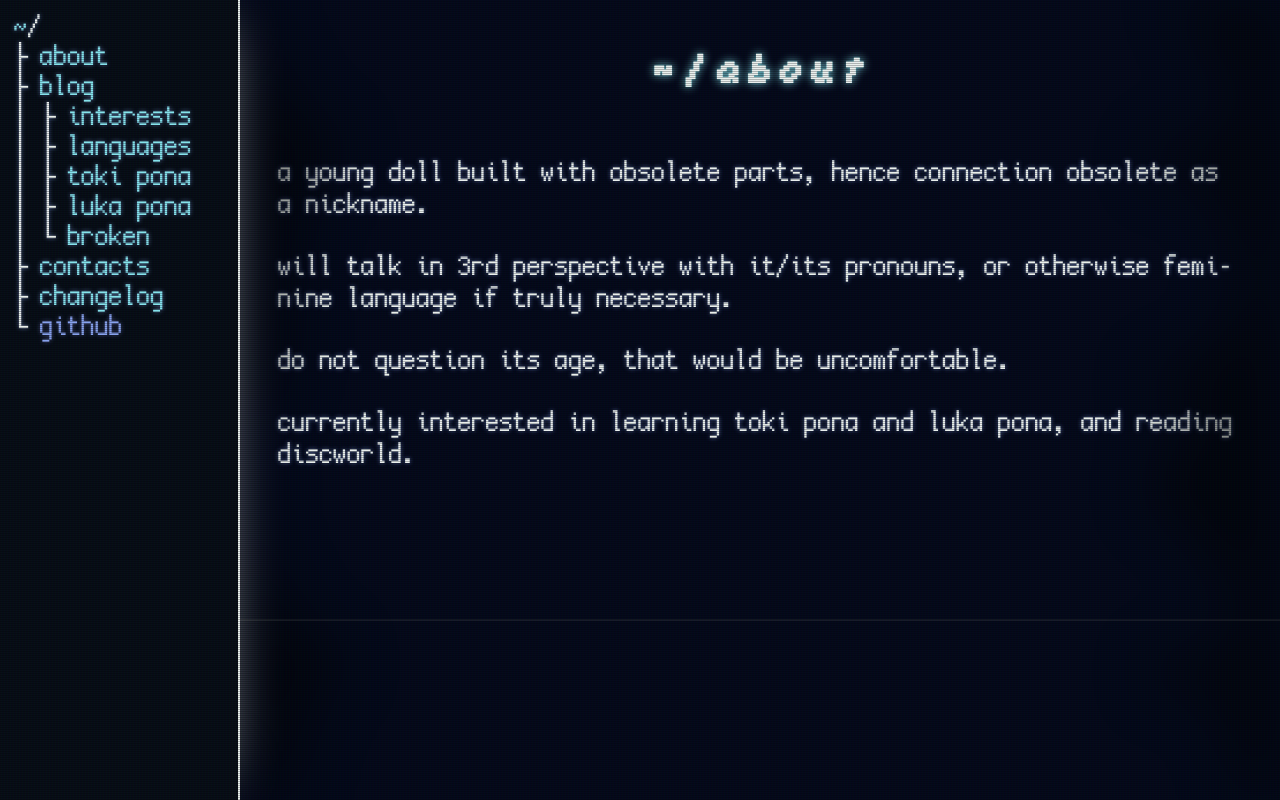
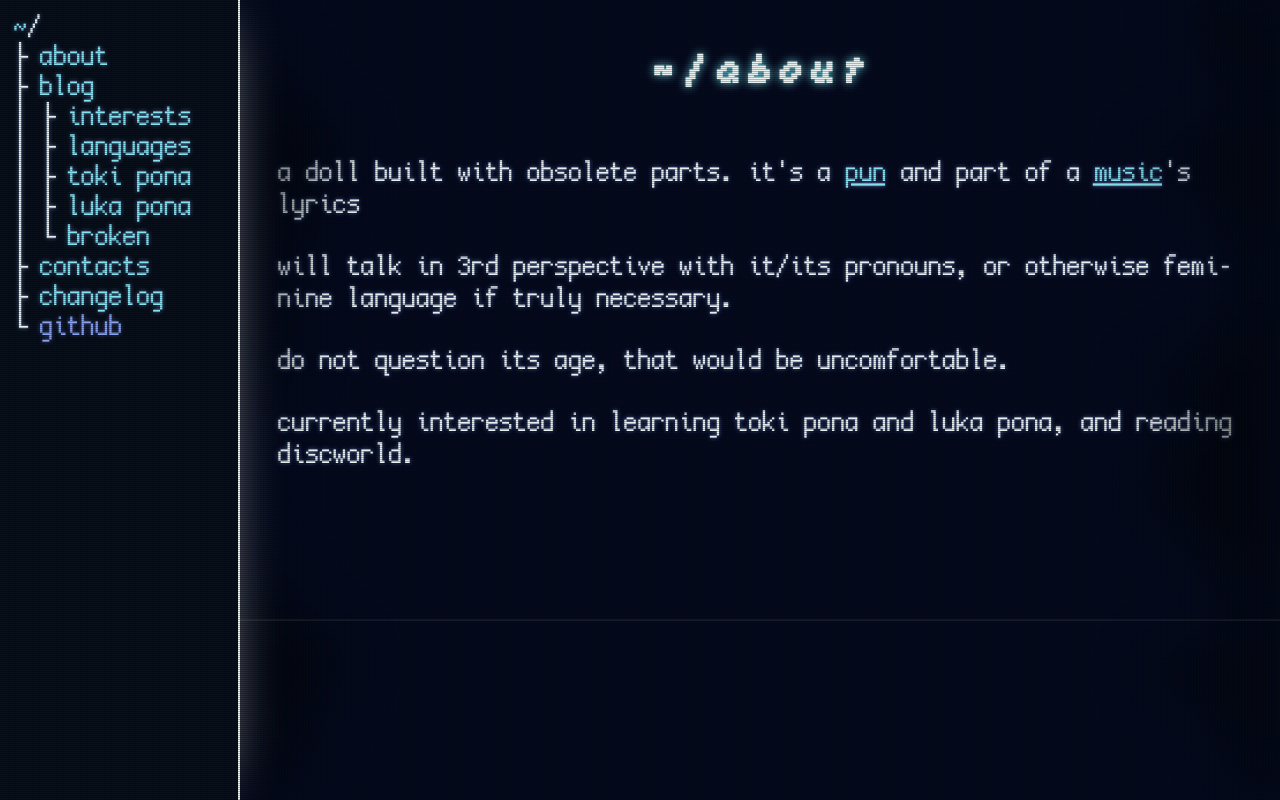
Before and after one commit to lumikalt/website, an Astro site: page /about in a window 1280 px wide. Built offline with nearby package versions, Linux system fonts and the light colour scheme; Astro itself is replaced by a stand-in of ours.

Commit message:
slight text change

```diff
--- a/src/pages/about.astro
+++ b/src/pages/about.astro
@@ -23,13 +23,25 @@ import NavBar from "../components/NavBar.astro";
         </header>
 
         <main transition:animate="slide">
-          <p>a young doll built with obsolete parts, hence connection obsolete as a nickname.</p>
+          <p>
+            a doll built with obsolete parts. it's a <a
+              href="/blog"
+              target="_self">pun</a
+            > and part of a <a
+              href="https://youtu.be/hbuNxmAXdNk"
+              target="_blank"
+              rel="noreferrer">music</a
+            >'s lyrics
+          </p>
           <p>
             will talk in 3rd perspective with it/its pronouns, or otherwise
             feminine language if truly necessary.
           </p>
           <p>do not question its age, that would be uncomfortable.</p>
-          <p>currently interested in learning toki pona and luka pona, and reading discworld.</p>
+          <p>
+            currently interested in learning toki pona and luka pona, and
+            reading discworld.
+          </p>
         </main>
       </article>
     </div>
--- a/src/styles/blog.scss
+++ b/src/styles/blog.scss
@@ -1,4 +1,8 @@
 @use "./var" as *;
+
+* {
+  text-align: justify;
+}
 
 ul li {
   list-style-type: square;
@@ -19,3 +23,7 @@ ol li {
 .tk, toki-pona {
   font-family: "sitelen seli kiwen mono";
 }
+
+.katex-html {
+  display: none;
+}
```
